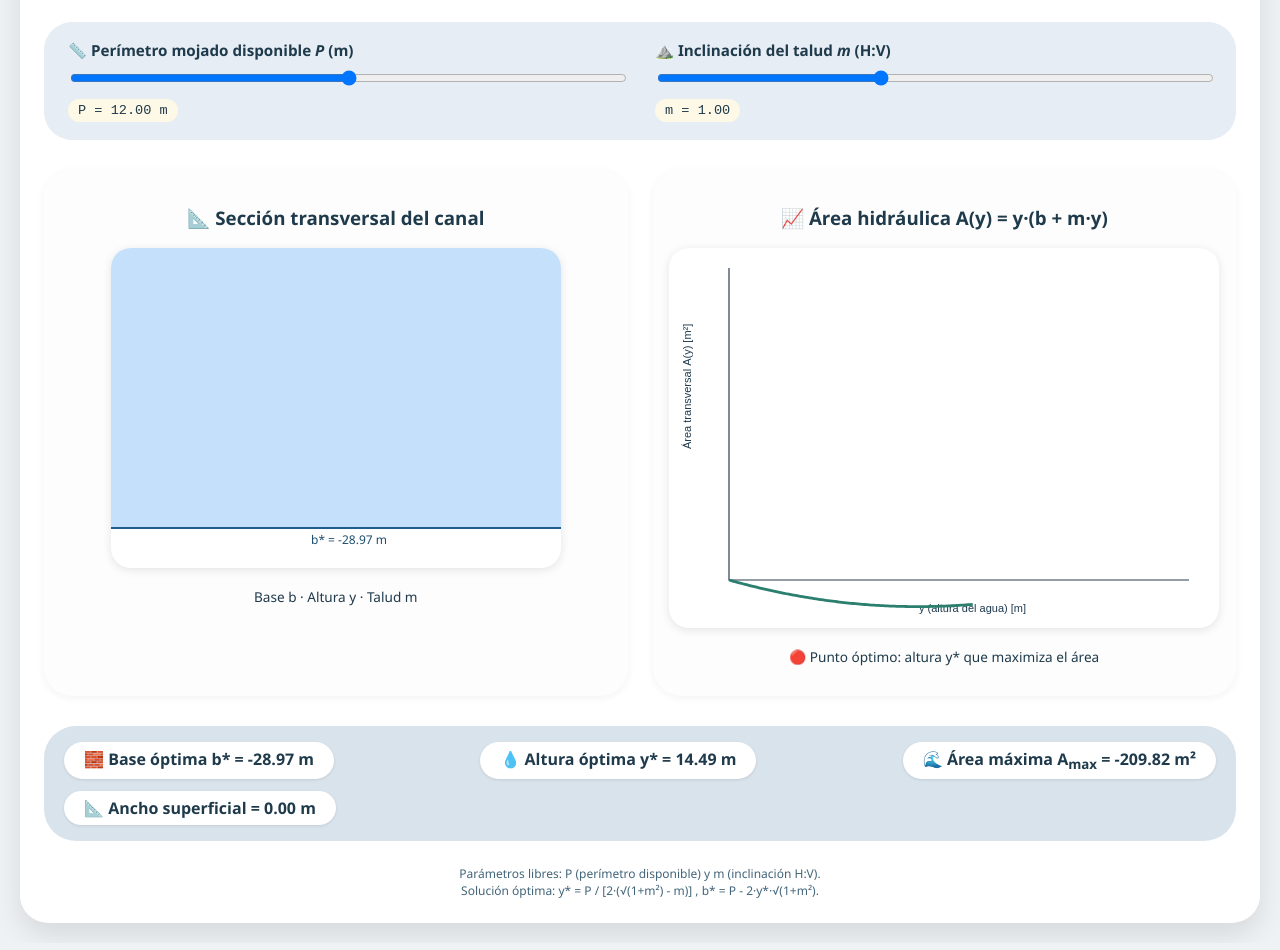
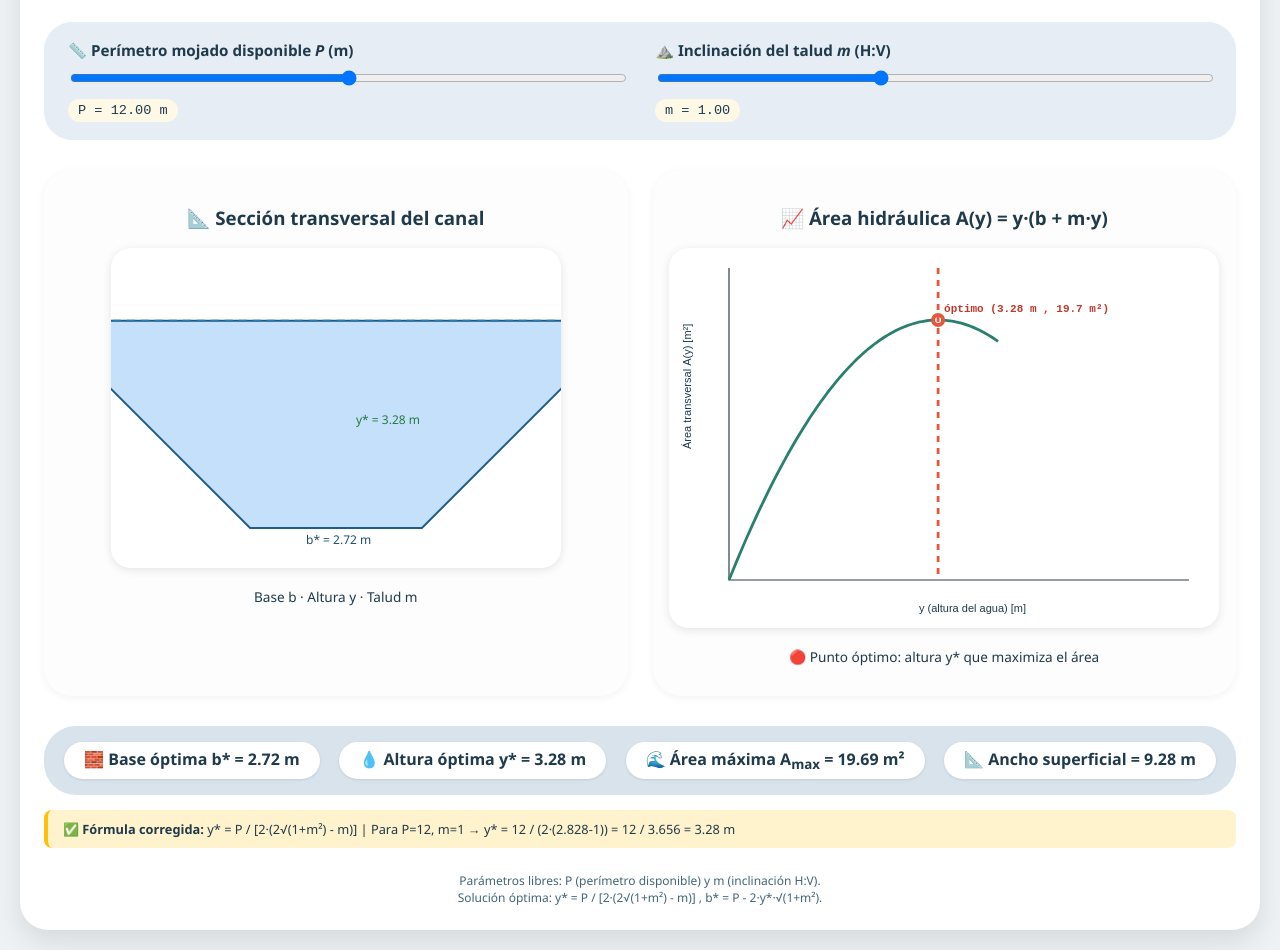
Before and after one commit to Maria-0204/canal-optimo, a plain HTML site: page index.html in a window 1280 px wide. Shown: the part 116-1066 px from the top of the page. Drawn offline with Linux system fonts and the light colour scheme.

Commit message:
Update index.html

```diff
--- a/index.html
+++ b/index.html
@@ -79,7 +79,6 @@
             box-shadow: 0 2px 8px rgba(0,0,0,0.05);
             padding: 16px;
             text-align: center;
-            transition: all 0.2s;
         }
         canvas {
             background: white;
@@ -110,6 +109,14 @@
             font-size: 0.75rem;
             text-align: center;
             color: #426579;
+        }
+        .error-note {
+            background: #fff3cd;
+            border-left: 4px solid #ffc107;
+            padding: 10px 15px;
+            margin-top: 15px;
+            font-size: 0.8rem;
+            border-radius: 8px;
         }
         @media (max-width: 800px) {
             .two-columns { flex-direction: column; }
@@ -153,9 +160,13 @@
         <div class="info-tag">🌊 Área máxima <strong>A<sub>max</sub></strong> = <span id="optA">—</span> m²</div>
         <div class="info-tag">📐 Ancho superficial = <span id="topWidth">—</span> m</div>
     </div>
+
+    <div class="error-note">
+        ✅ <strong>Fórmula corregida:</strong> y* = P / [2·(2√(1+m²) - m)] | Para P=12, m=1 → y* = 12 / (2·(2.828-1)) = 12 / 3.656 = 3.28 m
+    </div>
     <footer>
         Parámetros libres: P (perímetro disponible) y m (inclinación H:V). <br>
-        Solución óptima: y* = P / [2·(√(1+m²) - m)] , b* = P - 2·y*·√(1+m²).
+        Solución óptima: y* = P / [2·(2√(1+m²) - m)] , b* = P - 2·y*·√(1+m²).
     </footer>
 </div>
 
@@ -176,21 +187,21 @@
         const plotCanvas = document.getElementById('plotCanvas');
         const ctxPlot = plotCanvas.getContext('2d');
 
-        // Variables del problema
-        let P = 12;      // perímetro mojado [m]
-        let m = 1.0;     // talud H:V
+        let P = 12;
+        let m = 1.0;
 
-        // Función que calcula el óptimo analíticamente
+        // FÓRMULA CORREGIDA para la altura óptima
         function computeOptimal() {
             const sqrtTerm = Math.sqrt(1 + m*m);
-            // Altura óptima: derivada de A(y) = y*(P - 2*sqrtTerm*y + m*y)
-            // A(y) = P*y - (2*sqrtTerm - m)*y^2
-            const denom = 2 * (sqrtTerm - m);
-            const yOpt = (denom > 0) ? P / denom : P / (2*sqrtTerm); // si m muy grande, fallback
+            // Denominador corregido: 2 * (2*sqrtTerm - m)
+            const denom = 2 * (2 * sqrtTerm - m);
+            const yOpt = (denom > 0) ? P / denom : P / (2 * sqrtTerm);
             const bOpt = P - 2 * yOpt * sqrtTerm;
-            const areaOpt = yOpt * (bOpt + m * yOpt);
-            const topWidth = bOpt + 2 * m * yOpt;
-            return { yOpt, bOpt, areaOpt, topWidth };
+            // Aseguramos que bOpt no sea negativo para la visualización
+            const bOptValid = Math.max(0, bOpt);
+            const areaOpt = yOpt * (bOptValid + m * yOpt);
+            const topWidth = bOptValid + 2 * m * yOpt;
+            return { yOpt, bOpt: bOptValid, areaOpt, topWidth, bOptReal: bOpt };
         }
 
         function updateInfo() {
@@ -202,7 +213,6 @@
             return { yOpt, bOpt, areaOpt, topWidth };
         }
 
-        // Dibujo de la geometría (trapecio isósceles)
         function drawGeometry() {
             const w = geomCanvas.clientWidth;
             const h = geomCanvas.clientHeight;
@@ -212,14 +222,19 @@
             ctxGeom.clearRect(0, 0, w, h);
 
             const { yOpt, bOpt, topWidth } = computeOptimal();
-            const maxHeight = Math.min(yOpt, 5); // evitar desborde visual
-            // Escala: altura del dibujo ~ 0.7 del canvas
+            if (yOpt <= 0 || bOpt <= 0) {
+                ctxGeom.fillStyle = "#cc0000";
+                ctxGeom.font = "14px sans-serif";
+                ctxGeom.fillText("Valores inválidos - ajuste los parámetros", 30, h/2);
+                return;
+            }
+
+            const maxHeight = Math.min(yOpt, 8);
             const scaleY = (h * 0.65) / (maxHeight + 0.01);
             const scaleX = scaleY;
             const offsetX = w/2;
             const baseY = h - 40;
 
-            // Coordenadas trapecio
             const yPx = yOpt * scaleY;
             const baseMitad = (bOpt * scaleX) / 2;
             const topMitad = (topWidth * scaleX) / 2;
@@ -228,7 +243,6 @@
             const xLeftTop = offsetX - topMitad;
             const xRightTop = offsetX + topMitad;
 
-            // Dibujar trapecio
             ctxGeom.beginPath();
             ctxGeom.moveTo(xLeftBase, baseY);
             ctxGeom.lineTo(xRightBase, baseY);
@@ -241,7 +255,6 @@
             ctxGeom.lineWidth = 2;
             ctxGeom.stroke();
 
-            // Línea de superficie libre
             ctxGeom.beginPath();
             ctxGeom.moveTo(xLeftTop, baseY - yPx);
             ctxGeom.lineTo(xRightTop, baseY - yPx);
@@ -250,17 +263,15 @@
             ctxGeom.stroke();
             ctxGeom.setLineDash([]);
 
-            // Etiquetas
             ctxGeom.font = "12px 'Segoe UI'";
             ctxGeom.fillStyle = '#1d4e6e';
-            ctxGeom.fillText(`b* = ${bOpt.toFixed(2)} m`, offsetX - 25, baseY + 16);
+            ctxGeom.fillText(`b* = ${bOpt.toFixed(2)} m`, offsetX - 30, baseY + 16);
             ctxGeom.fillStyle = '#237b3f';
-            ctxGeom.fillText(`y* = ${yOpt.toFixed(2)} m`, offsetX + 40, baseY - yPx/2);
+            ctxGeom.fillText(`y* = ${yOpt.toFixed(2)} m`, offsetX + 20, baseY - yPx/2);
             ctxGeom.fillStyle = '#8b5a2b';
-            ctxGeom.fillText(`talud 1:${m.toFixed(2)}`, xLeftTop - 45, baseY - yPx/2);
+            ctxGeom.fillText(`talud 1:${m.toFixed(2)}`, xLeftTop - 50, baseY - yPx/2);
         }
 
-        // Gráfica A(y) vs y
         function drawPlot() {
             const w = plotCanvas.clientWidth;
             const h = plotCanvas.clientHeight;
@@ -273,17 +284,17 @@
             const innerW = w - margin.left - margin.right;
             const innerH = h - margin.top - margin.bottom;
 
-            // Rango de y: [0, yMax] donde yMax = P/(2*sqrt(1+m²)-m) *1.2
             const sqrtTerm = Math.sqrt(1 + m*m);
-            const yc = P / (sqrtTerm - m + 0.001);
-            const yMax = Math.min(P/1.5, yc * 1.25); // seguro
+            const denom = 2 * (2 * sqrtTerm - m);
+            const yOptTeorico = P / denom;
+            const yMax = Math.min(P/1.5, yOptTeorico * 2.2);
+
             const { areaOpt } = computeOptimal();
-            const areaMaxPlot = areaOpt * 1.1;
+            const areaMaxPlot = (areaOpt > 0 ? areaOpt * 1.2 : 50);
 
             function toX(y) { return margin.left + (y / yMax) * innerW; }
             function toY(A) { return margin.top + innerH - (A / areaMaxPlot) * innerH; }
 
-            // Ejes
             ctxPlot.beginPath();
             ctxPlot.moveTo(margin.left, margin.top);
             ctxPlot.lineTo(margin.left, margin.top+innerH);
@@ -300,14 +311,13 @@
             ctxPlot.fillText("Área transversal A(y) [m²]", -25, 0);
             ctxPlot.restore();
 
-            // curva A(y)
             const steps = 200;
             ctxPlot.beginPath();
             let first = true;
             for (let i = 0; i <= steps; i++) {
                 const y = (i/steps) * yMax;
                 const b_aux = P - 2*y*sqrtTerm;
-                if (b_aux < 0) break;
+                if (b_aux < 0) continue;
                 const A = y * (b_aux + m*y);
                 const x = toX(y);
                 const yPlot = toY(A);
@@ -322,8 +332,8 @@
             ctxPlot.lineWidth = 2.8;
             ctxPlot.stroke();
 
-            // Punto óptimo
             const { yOpt, areaOpt: AoptVal } = computeOptimal();
+            if (yOpt > 0 && yOpt < yMax && AoptVal > 0) {
                 const xOpt = toX(yOpt);
                 const yOptPlot = toY(AoptVal);
                 ctxPlot.beginPath();
@@ -344,6 +354,7 @@
                 ctxPlot.strokeStyle = '#e2583e';
                 ctxPlot.stroke();
                 ctxPlot.setLineDash([]);
+            }
         }
 
         function updateAll() {
```
Lines whose indentation alone changed are shown as unchanged.
